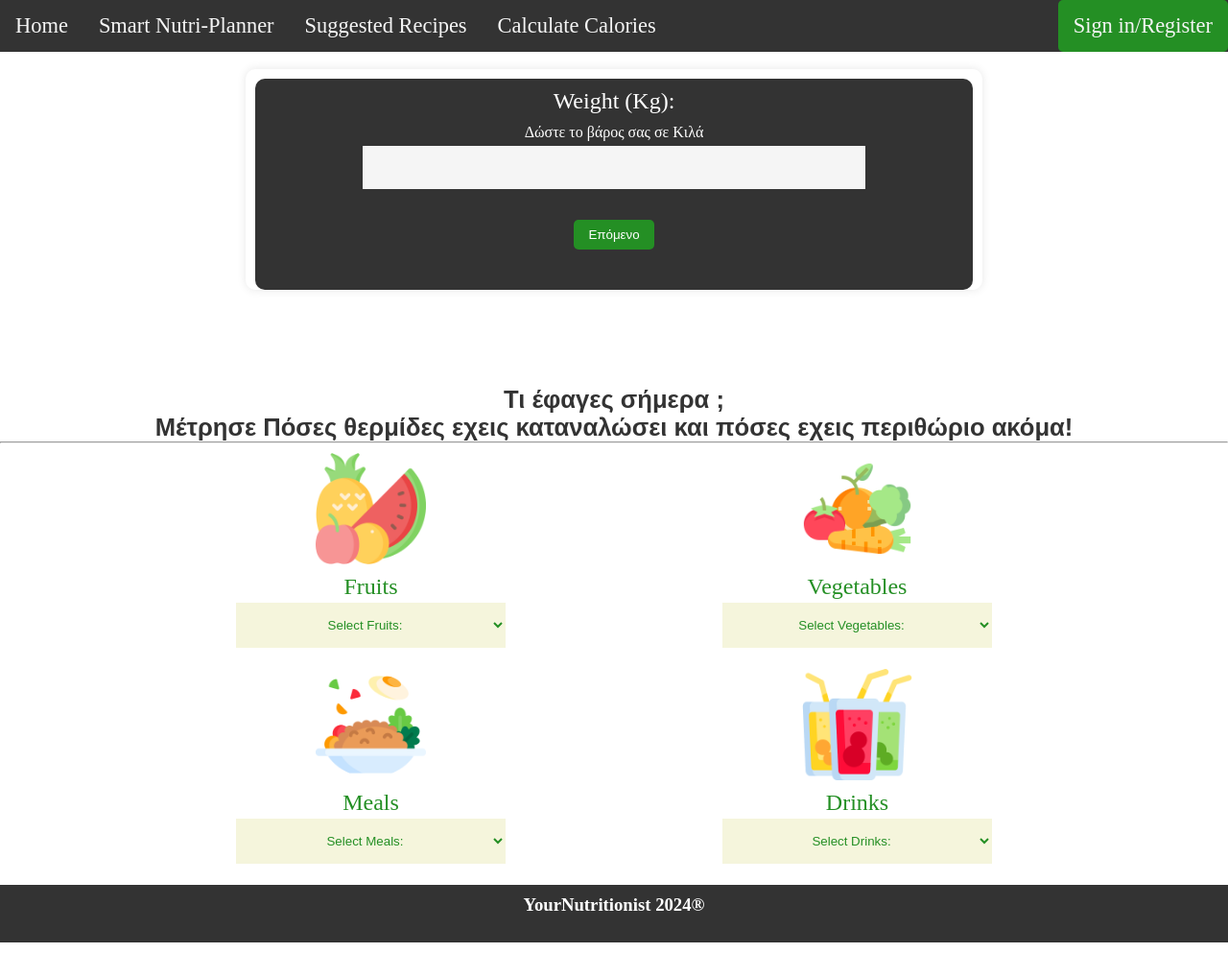
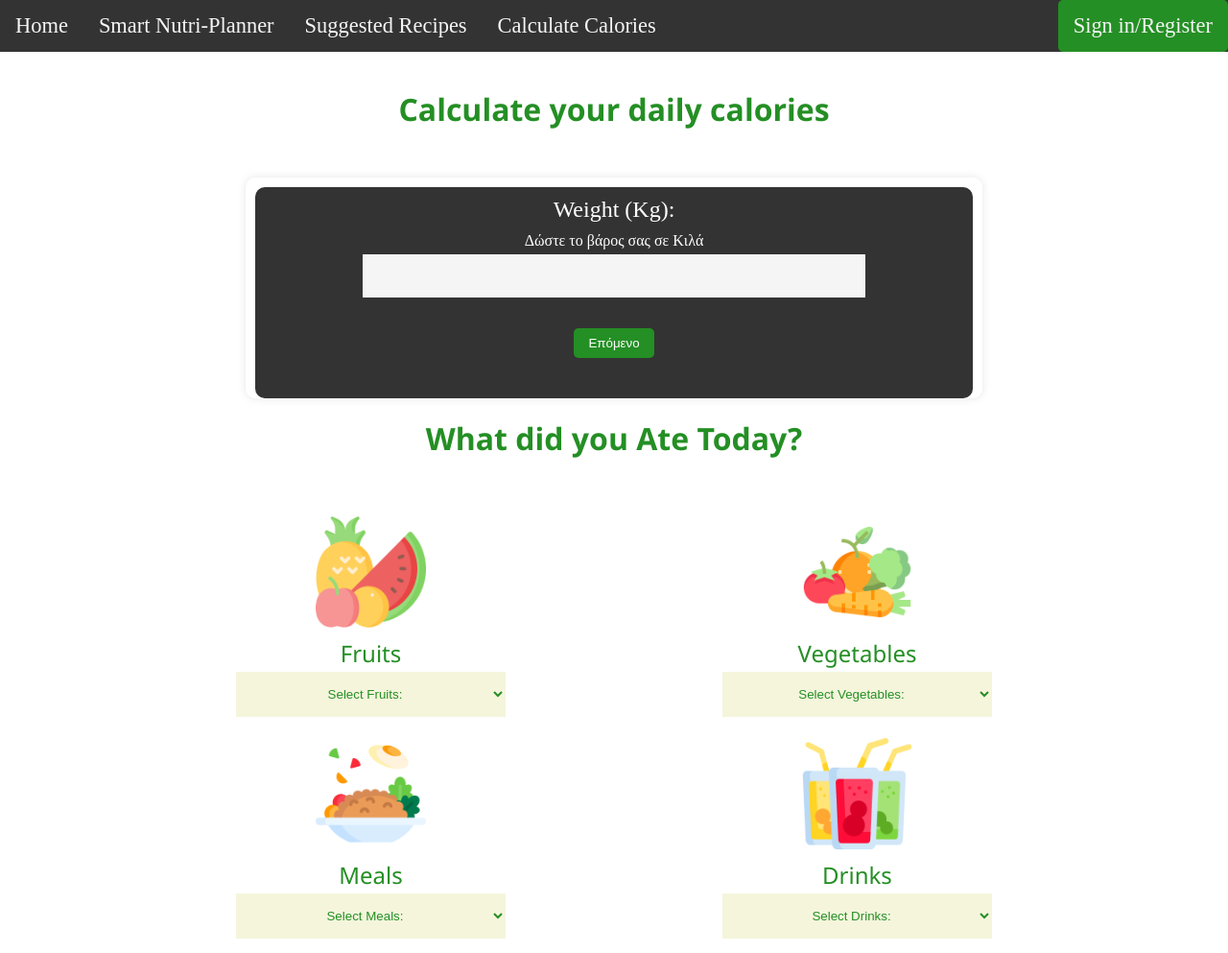
Before and after one commit to Tasossim13/YourNutritionistNew, a website: page public/Calculate.html in a window 1280 px wide. Shown: the top 993 px of the page at 96% size. Drawn offline with Linux system fonts and the light colour scheme.

Commit message:
some css fixes

```diff
--- a/public/Calculate.html
+++ b/public/Calculate.html
@@ -26,6 +26,8 @@
   </ul>
 </div>
 <br>
+
+<h1 class="headerH1">Calculate your daily calories</h1>
 
 <div class="form-container">
   <form id="multistepForm">
@@ -77,10 +79,9 @@
 
 
 
-<h2 class="headerH2">Τι έφαγες σήμερα ;</h2>
-<h4> Μέτρησε Πόσες θερμίδες εχεις καταναλώσει και πόσες εχεις περιθώριο ακόμα!</h4>
+<h1 class="headerH1">What did you Ate Today?</h1>
 <div class="userInput" id="userInput"></div>
-<hr>
+
 
 <div class="flex-container">
   <div class="photo-container">
--- a/public/css/Calculate.css
+++ b/public/css/Calculate.css
@@ -45,6 +45,14 @@ ul > li {
   padding-left: 10px;
   width: 50px;
   height: 4%;
+}
+
+.headerH1{
+  font-family: 'Segoe UI', Tahoma, Geneva, Verdana, sans-serif;
+  color: #248f24;
+  text-align: center;
+  padding-bottom: 50px;
+  padding-top: 20px;
 }
 
 select{
@@ -129,18 +137,6 @@ select{width: 80%;}
         margin-left: auto;
         margin-right: auto;
         width: 33%;
-      }
-
-      footer {
-        display:block;
-        width: 100%;
-        height: 60px;
-        background-color: #333;
-        bottom:0;
-        position: relative;
-        color: white;
-        text-align: center;
-        padding: 10px;
       }
 
 .logo2{
@@ -276,6 +272,7 @@ h2,h4{
 .flex-container > div > label {
   color:#248f24;
   text-align: center;
+  font-family:'Segoe UI', Tahoma, Geneva, Verdana, sans-serif
 }
 
 
@@ -284,3 +281,15 @@ h2,h4{
     width: 50%;
   }
 }
+
+footer {
+  display:block;
+  width: 100%;
+  height: 60px;
+  background-color: #333;
+  bottom:0;
+  position:relative;
+  color: white;
+  text-align: center;
+  padding: 10px;
+}
```
